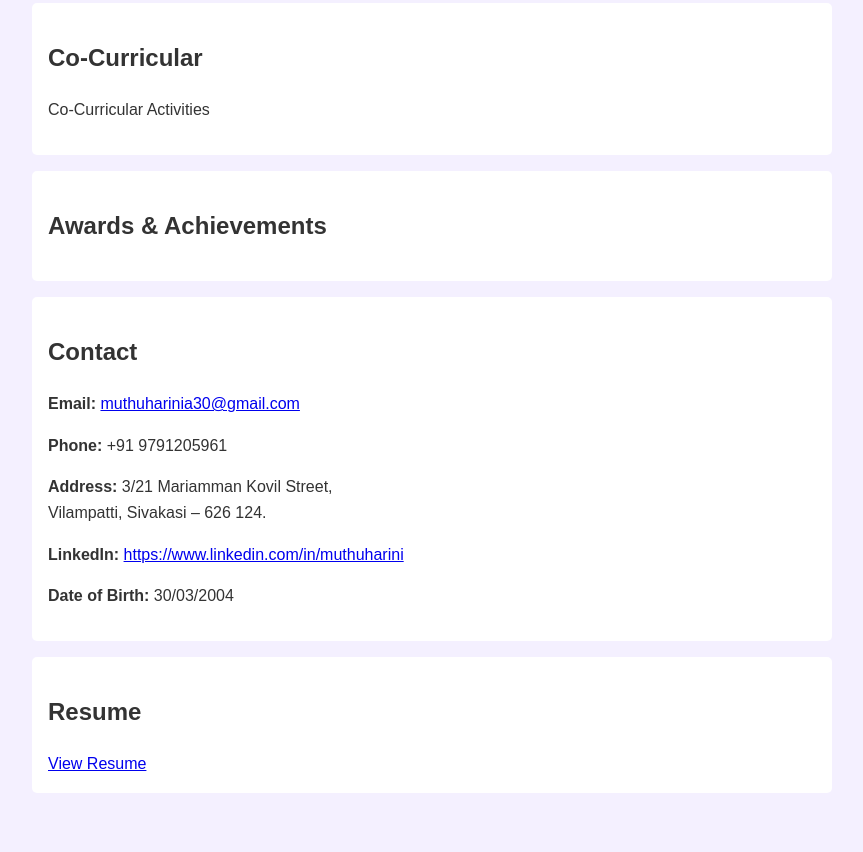
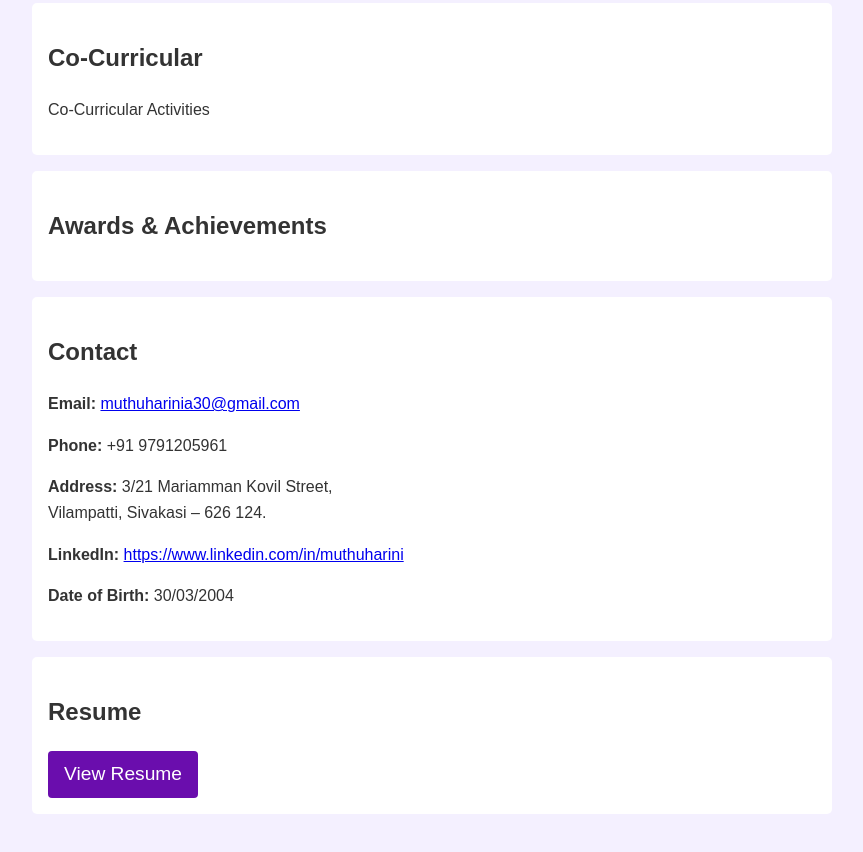
Before and after one commit to MuthuHariniA/Muthuharini, a plain HTML site: page index.html in a window 1280 px wide. Shown: the part 1302-2154 px from the top of the page, without its empty margins (208-1071 px from the left). Drawn offline with Linux system fonts and the light colour scheme.

Commit message:
Update styles.css

```diff
--- a/styles.css
+++ b/styles.css
@@ -68,3 +68,17 @@ main {
     margin: 1rem auto;
     display: block;
 }
+.view-resume {
+    display: inline-block;
+    padding: 0.5rem 1rem;
+    background-color: #6a0dad; /* Dark purple color */
+    color: white;
+    text-decoration: none;
+    font-size: 1.2em;
+    border-radius: 4px;
+    transition: background-color 0.3s;
+}
+
+.view-resume:hover {
+    background-color: #5a0c8e; /* Slightly darker purple */
+}
```
